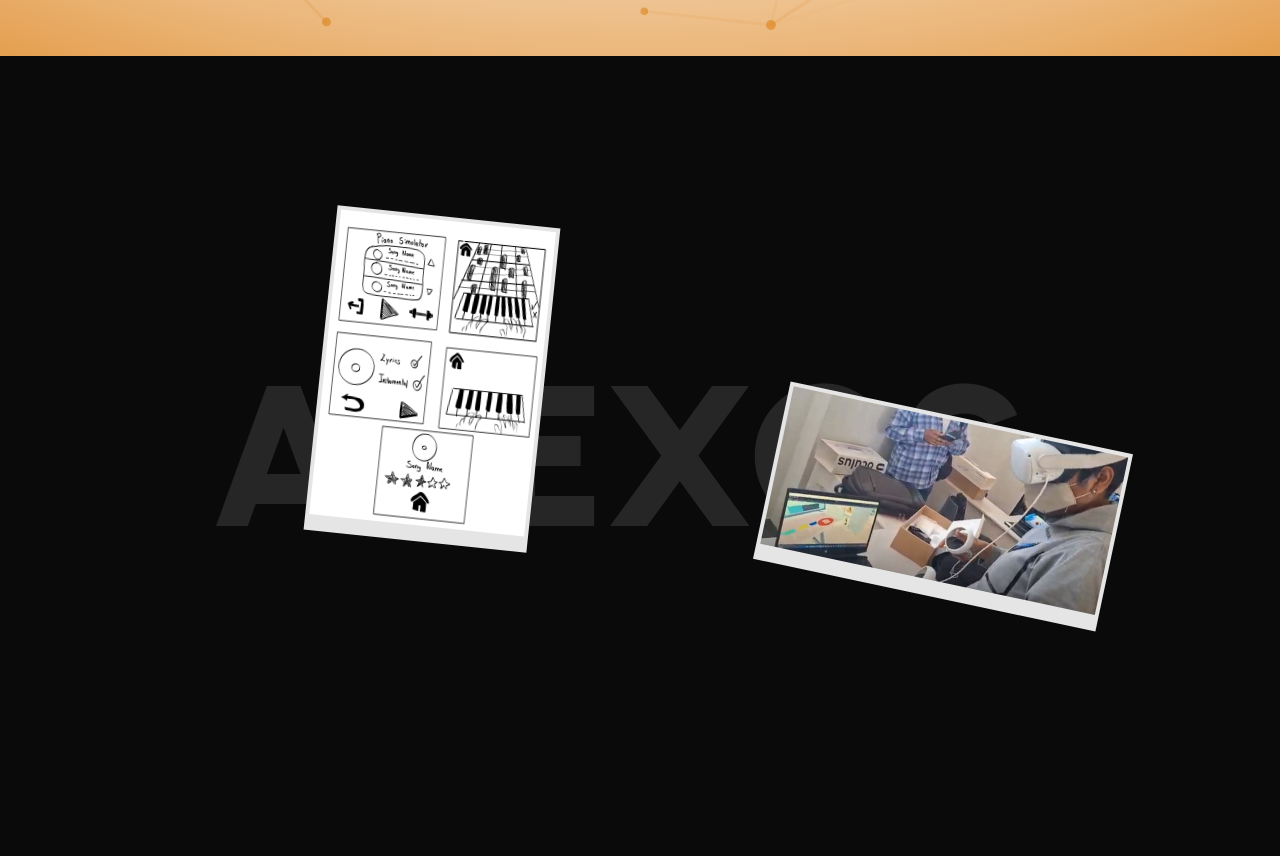
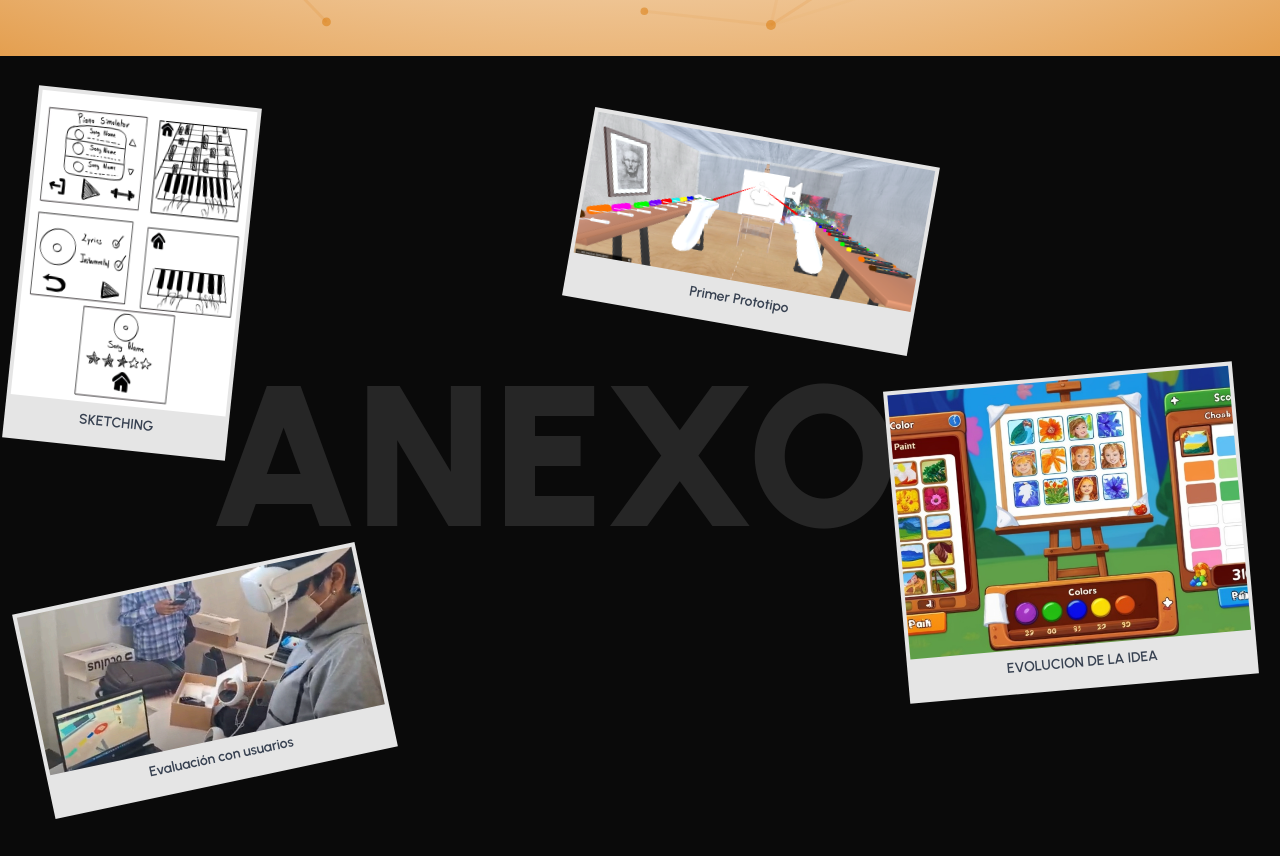
Before and after one commit to ChristianPE1/Web-IHC, a Next.js app: page /paintvr in a window 1280 px wide. Shown: the part 744-1600 px from the top of the page. Built offline with nearby package versions, Linux system fonts and the light colour scheme.

Commit message:
anexos game

```diff
--- a/components/paintvr/drag-cards.tsx
+++ b/components/paintvr/drag-cards.tsx
@@ -25,10 +25,10 @@ const Cards = () => {
       <Card
         containerRef={containerRef}
         src="/images/Sketching.jpg"
-        alt="SKETCHING CREACION DE LA IDEA"
+        alt="SKETCHING"
         rotate="6deg"
-        top="20%"
-        left="25%"
+        top="5%"
+        left="20px"
         className="w-36 md:w-56"
         description="Se bocetaron algunas vistas que el usuario iba a tener en el juego, asi como las mecanicas que este iba a tener y posibles interacciones con el usuario."
         buttonText="Ver Sketching"
@@ -38,13 +38,37 @@ const Cards = () => {
         containerRef={containerRef}
         src="/images/evaluacionUsuario.jpg"
         alt="Evaluación con usuarios"
-        rotate="12deg"
-        top="45%"
-        left="60%"
+        rotate="-12deg"
+        top="65%"
+        left="30px"
         className="w-[350px]"
         description="Se hizo una evaluacion con diferentes usuarios, de modo que, pudimos observar como ellos interactuan con el ambiente, algunas dificultades que tienen y que tareas se podrian modificar ."
         buttonText="Ir a los videos"
         buttonUrl="https://www.youtube.com/playlist?list=PLCFYbu8kDdyh8CSxQQCByQCPL1rVQVTpQ"
+      />
+      <Card
+        containerRef={containerRef}
+        src="/images/evolucionIdea.png"
+        alt="EVOLUCION DE LA IDEA"
+        rotate="-5deg"
+        top="40%"
+        left="70%"
+        className="w-[350px]"
+        description="Dimos otro enfoque a la idea de nuestro videojuego, ahora el usuario es un pintor, tendra diferentes dificultades y dependiendo de la habilidad del usario ganara mas o menos puntos."
+        buttonText=""
+        buttonUrl=""
+      />
+      <Card
+        containerRef={containerRef}
+        src="/images/primerPrototipo.png"
+        alt="Primer Prototipo"
+        rotate="10deg"
+        top="10%"
+        left="45%"
+        className="w-[350px]"
+        description="En base a la retroalimentacion de los usarios, se realiza diferentes moficaciones y se pudo observar una mejora, de igual manera se continuo la evaluacion con los usuarios para poder observar que otras cosas se podrian mejora"
+        buttonText=""
+        buttonUrl=""
       />
     </div>
   );
@@ -126,6 +150,9 @@ const Card: React.FC<CardProps> = ({
             alt={alt}
             className="w-full h-auto transition-transform duration-500 group-hover:brightness-75 pointer-events-none"
           />
+          <p className="text-center text-sm font-semibold text-gray-700 mt-2">
+            {alt}
+          </p>
           <button
             className="absolute inset-0 m-auto h-10 w-24 bg-white text-black text-sm rounded-lg shadow-lg opacity-0 group-hover:opacity-100 transition-opacity duration-300"
             onClick={(e) => {
@@ -170,6 +197,7 @@ const Card: React.FC<CardProps> = ({
          <div className="w-1/2 pl-6">
            <h2 className="text-xl font-bold mb-4 text-black">{alt}</h2>
            <p className="text-gray-700 mb-6">{description}</p>
+           {buttonText.length > 0 && (
             <a
               href={buttonUrl}
               target="_blank"
@@ -178,6 +206,7 @@ const Card: React.FC<CardProps> = ({
             >
               {buttonText}
             </a>
+           )}
          </div>
        </motion.div>
      </div>
```
Also changed, not shown: public/images/evolucionIdea.png (added), public/images/primerPrototipo.png (added). Lines whose indentation alone changed are shown as unchanged.
